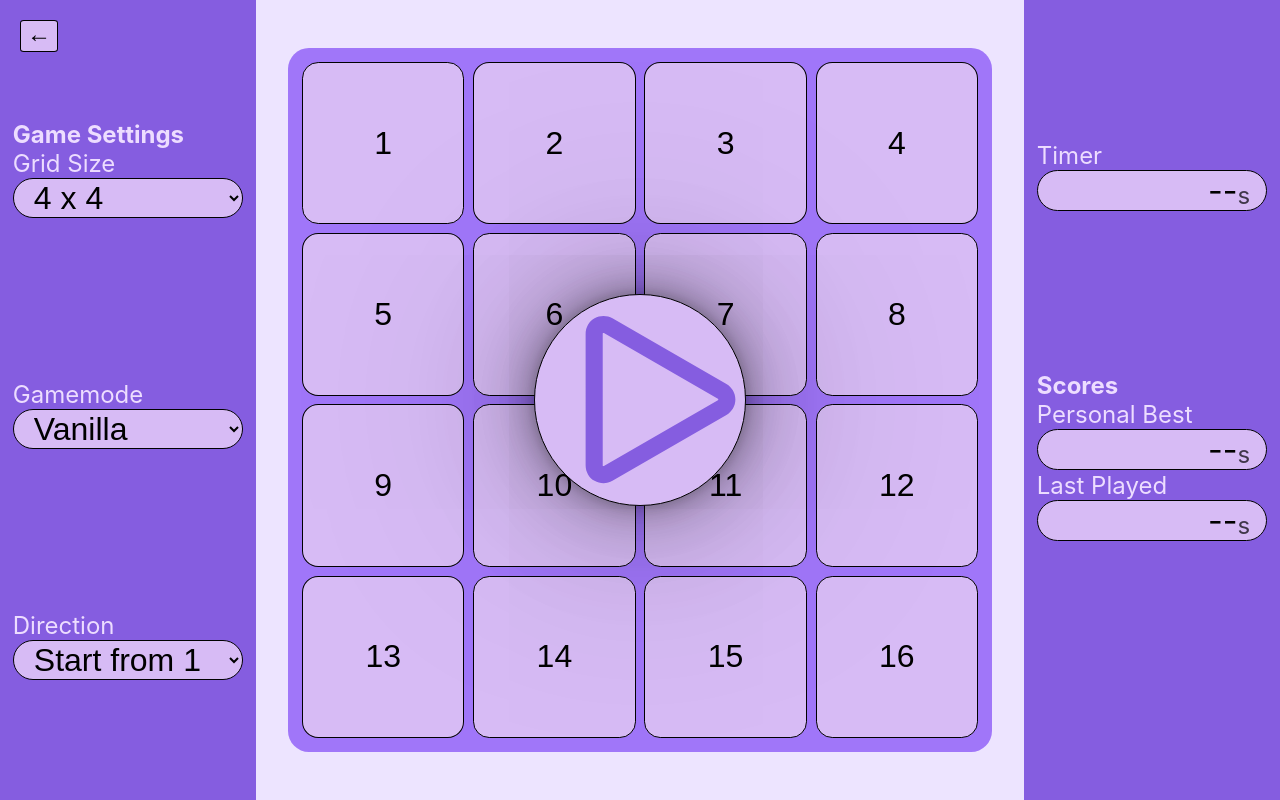
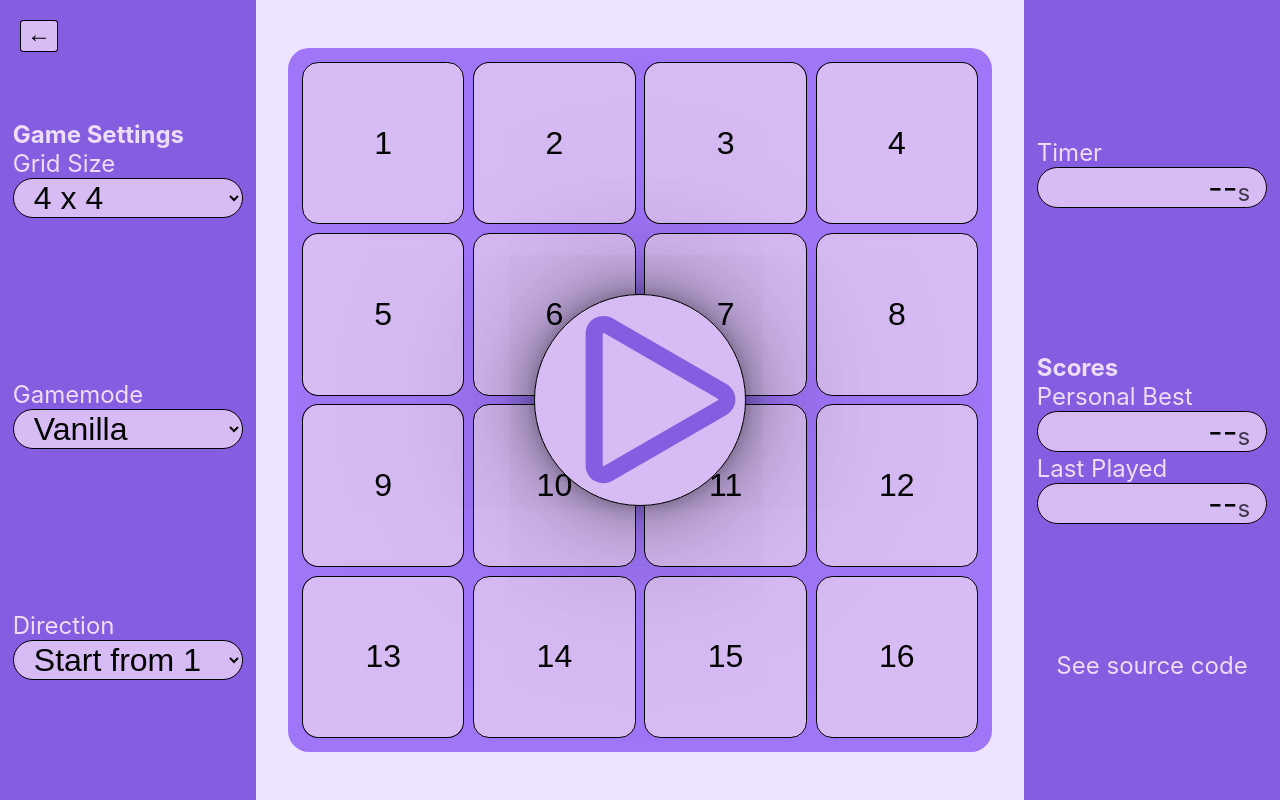
Before and after one commit to BerkYeni/schulteproject, a React (Create React App) app: page / in a window 1280 px wide. Built offline with nearby package versions, Linux system fonts and the light colour scheme.

Commit message:
added personal info comp

```diff
--- a/src/components/StatisticsPanel/Statistics.tsx
+++ b/src/components/StatisticsPanel/Statistics.tsx
@@ -3,6 +3,7 @@ import Chronometer from "./Chronometer";
 import MatchesInfo from "./MatchesInfo";
 import { ChronometerState, matchesInfoToDisplay } from "../../interfaces";
 import { formatMatchDuration } from "../../utils";
+import PersonalInfo from "./PersonalInfo";
 
 interface StatisticsProps {
   hidden: boolean;
@@ -33,6 +34,7 @@ const Statistics: FC<StatisticsProps> = (props) => {
           matchesInfoToDisplay={matchesInfoToDisplay}
           onResetMatches={onResetMatches}
         />
+        <PersonalInfo />
       </div>
     </div>
   );
```
